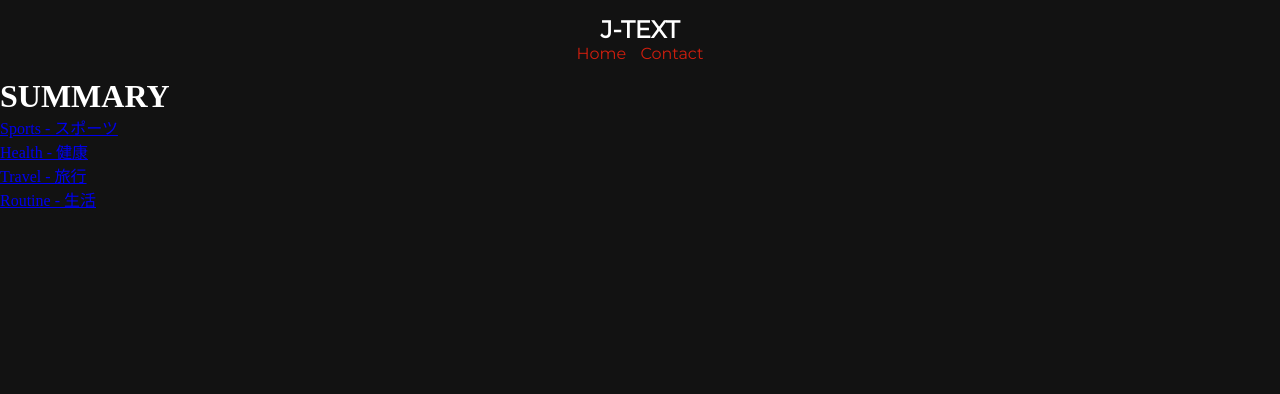
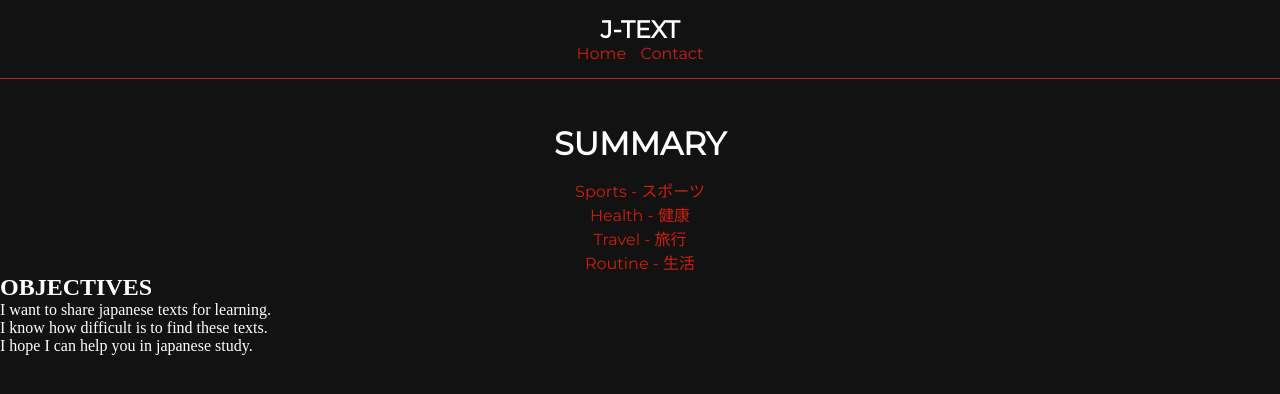
Before and after one commit to thiagofrnk/dokkai, a plain HTML site: page html/index.html in a window 1280 px wide. Drawn offline with Linux system fonts and the light colour scheme.

Commit message:
summary css

```diff
--- a/css/style.css
+++ b/css/style.css
@@ -15,6 +15,7 @@ body{
     text-align: center;
     padding: 15px;
     font-family: 'Montserrat', sans-serif;
+    border-bottom:1px solid #cf1e0e;
 }
 
 .nav-bar ul li{
@@ -32,3 +33,25 @@ body{
 }
 
 /* Navigation-bar ---------------- FIM */
+
+/* Summary style ----------------- inicio*/
+.summary{
+    text-align: center;
+    margin-top: 30px;
+    font-family: 'Montserrat', sans-serif;
+}
+
+.summary h1{
+    padding: 15px;
+}
+
+.summary ul li a{
+    text-decoration: none;
+    color: #cf1e0e;
+}
+
+.summary ul li a:hover{
+    color: #fff; /*ANIMAÇAO DO TEXTO*/
+}
+
+/* Summary style ----------------- fim*/
--- a/html/index.html
+++ b/html/index.html
@@ -22,7 +22,8 @@
     </div>
     <!--Navigation bar--------------------------FIM-->
 
-    <div class="menuOfTopics">
+    <!--Summary--------------------------------inicio--->
+    <div class="summary">
         <h1>SUMMARY</h1>
         <ul>
             <li><a href="#">Sports - スポーツ</a></li>
@@ -31,5 +32,11 @@
             <li><a href="#">Routine - 生活</a></li>
         </ul>
     </div>
+    <!--Summary----------------------------------fim--->
+
+    <div class="objectives">
+        <h2>OBJECTIVES</h2>
+        <p>I want to share japanese texts for learning. <br /> I know how difficult is  to find these texts.<br /> I hope I can help you in japanese study.</p>
+    </div>
 </body>
 </html>
```
